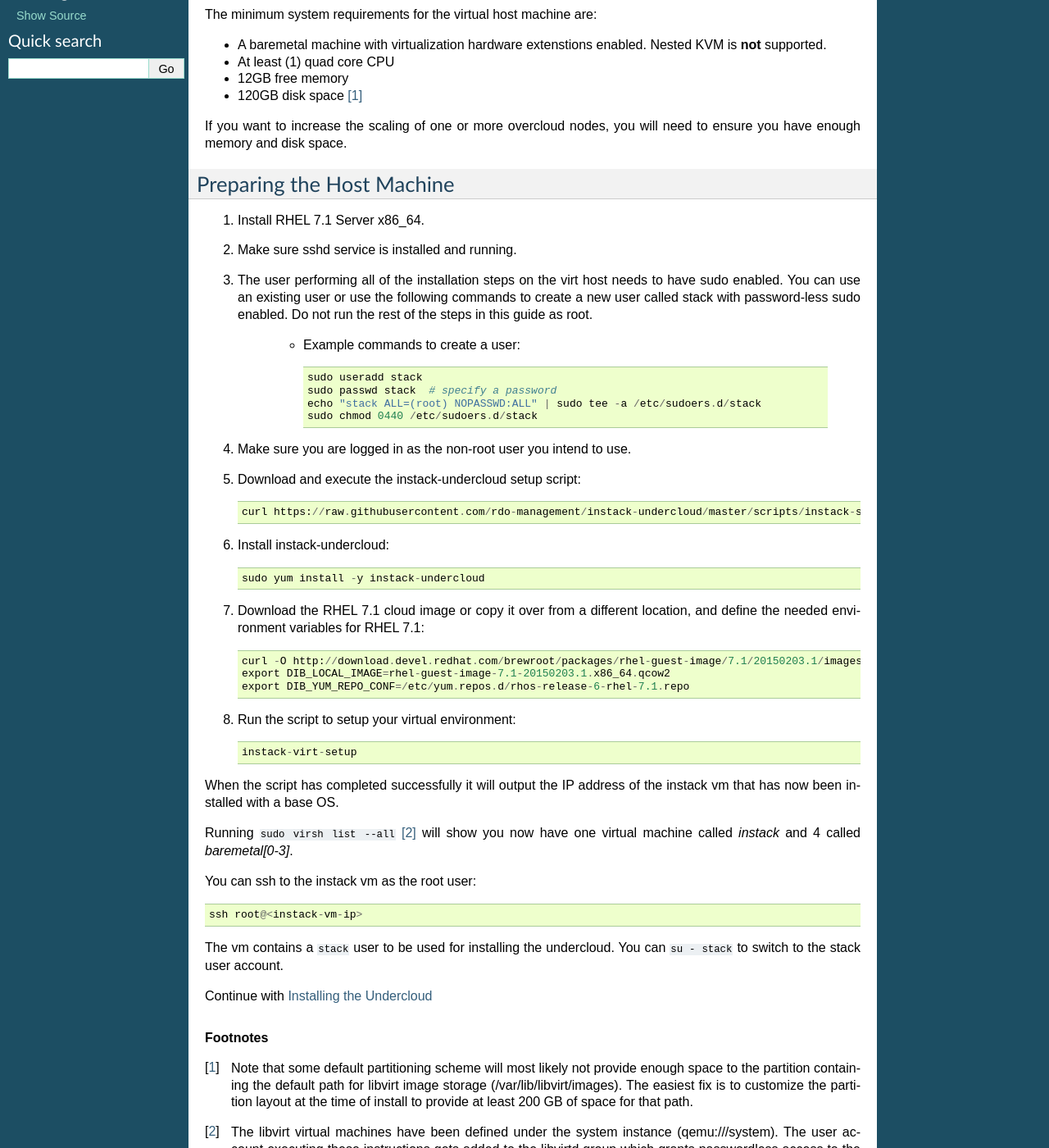
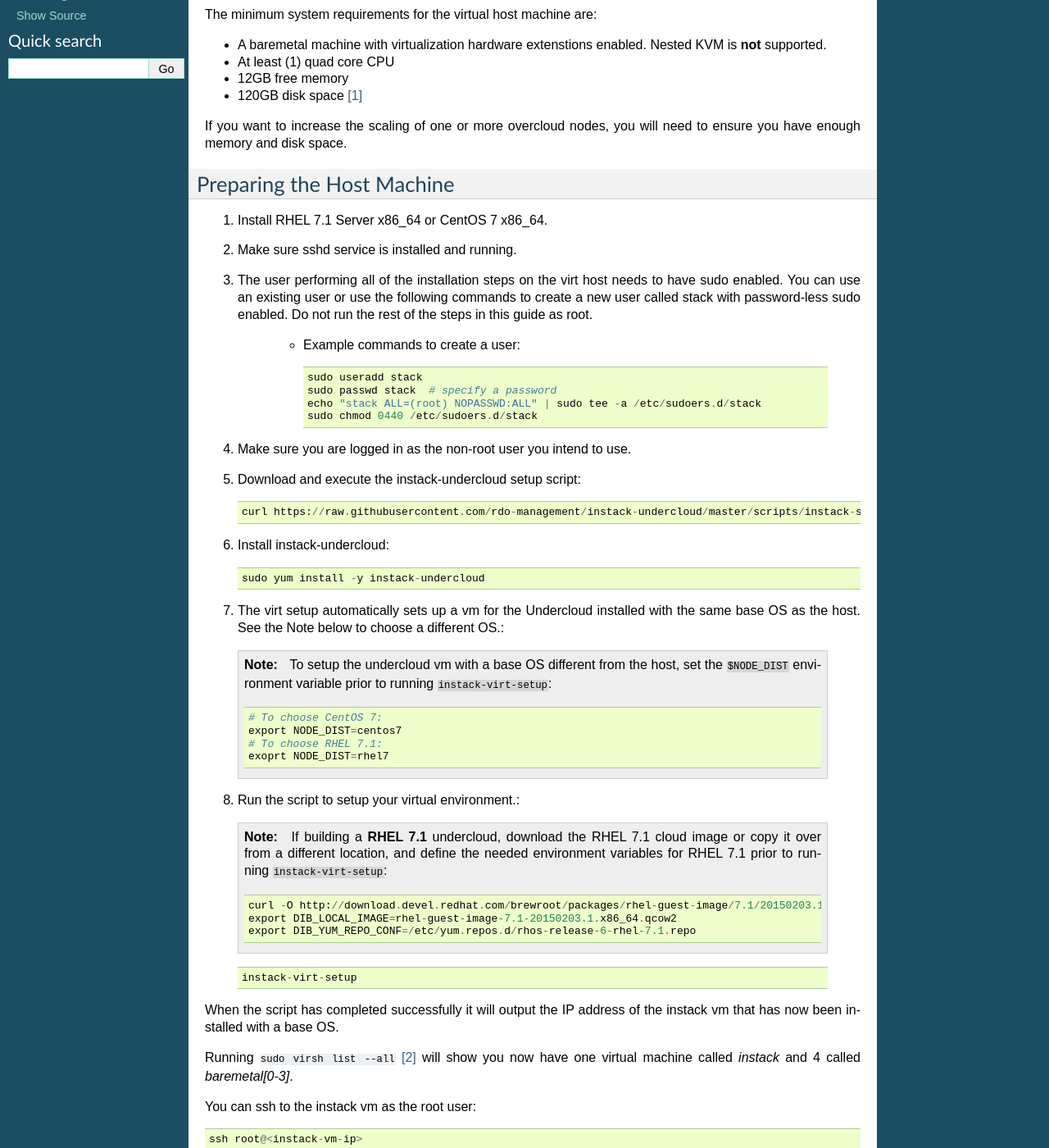
Before and after one commit to openstack-archive/instack-undercloud, a Sphinx documentation site: the page built from doc/source/virt-setup.rst, in a window 1280 px wide and 1400 px high, scrolled down 293 px. Shown: the whole window at 82% size. Built offline with Sphinx 7.4.7, drawn with Linux system fonts in a browser that asks for light colours.

Commit message:
Add CentOS 7 Support
Add support for running instack-install-undercloud on CentOS 7. The
selinux element from tripleo-image-elements fails when applying the
additional rabbitmq policy (depedencies are not met), so we add that
element to exclude_elements, and also inslucde selinux-permissive and
selinux-setenforce-0.

instack-setup-host-rhel7 is symlinked to an updated instack-setup-host and
supports both RHEL 7 and CentOS 7. We may like to consider removing the
rhos-release logic out of that script entirely and just document that
bit since rhos-release is solely for internal consumption.

Change-Id: I89a43f68632d8526b049be2b666c2426a5ccf603

```diff
--- a/doc/source/install-undercloud.rst
+++ b/doc/source/install-undercloud.rst
@@ -12,7 +12,7 @@
 
 #. Download and execute the instack-undercloud setup script::
 
-    curl https://raw.githubusercontent.com/rdo-management/instack-undercloud/master/scripts/instack-setup-host-rhel7 | bash -x
+    curl https://raw.githubusercontent.com/rdo-management/instack-undercloud/master/scripts/instack-setup-host | bash -x
 
 #. Install instack-undercloud::
 
--- a/doc/source/virt-setup.rst
+++ b/doc/source/virt-setup.rst
@@ -29,7 +29,7 @@
 Preparing the Host Machine
 --------------------------
 
-#. Install RHEL 7.1 Server x86_64.
+#. Install RHEL 7.1 Server x86_64 or CentOS 7 x86_64.
 #. Make sure sshd service is installed and running.
 #. The user performing all of the installation steps on the virt host needs to
    have sudo enabled. You can use an existing user or use the following commands
@@ -46,20 +46,38 @@
 #. Make sure you are logged in as the non-root user you intend to use.
 #. Download and execute the instack-undercloud setup script::
 
-    curl https://raw.githubusercontent.com/rdo-management/instack-undercloud/master/scripts/instack-setup-host-rhel7 | bash -x
+    curl https://raw.githubusercontent.com/rdo-management/instack-undercloud/master/scripts/instack-setup-host | bash -x
 
 #. Install instack-undercloud::
 
     sudo yum install -y instack-undercloud
 
-#. Download the RHEL 7.1 cloud image or copy it over from a different
-   location, and define the needed environment variables for RHEL 7.1::
 
-    curl -O http://download.devel.redhat.com/brewroot/packages/rhel-guest-image/7.1/20150203.1/images/rhel-guest-image-7.1-20150203.1.x86_64.qcow2
-    export DIB_LOCAL_IMAGE=rhel-guest-image-7.1-20150203.1.x86_64.qcow2
-    export DIB_YUM_REPO_CONF=/etc/yum.repos.d/rhos-release-6-rhel-7.1.repo
+#. The virt setup automatically sets up a vm for the Undercloud installed with
+   the same base OS as the host. See the Note below to choose a different
+   OS.::
 
-#. Run the script to setup your virtual environment::
+  .. note:: To setup the undercloud vm with a base OS different from the host,
+     set the ``$NODE_DIST`` environment variable prior to running
+     ``instack-virt-setup``::
+
+        # To choose CentOS 7:
+        export NODE_DIST=centos7
+        # To choose RHEL 7.1:
+        exoprt NODE_DIST=rhel7
+
+
+8. Run the script to setup your virtual environment.::
+
+  .. note:: If building a **RHEL 7.1** undercloud, download the RHEL 7.1 cloud image or copy
+     it over from a different location, and define the needed environment variables
+     for RHEL 7.1 prior to running ``instack-virt-setup``::
+
+        curl -O http://download.devel.redhat.com/brewroot/packages/rhel-guest-image/7.1/20150203.1/images/rhel-guest-image-7.1-20150203.1.x86_64.qcow2
+        export DIB_LOCAL_IMAGE=rhel-guest-image-7.1-20150203.1.x86_64.qcow2
+        export DIB_YUM_REPO_CONF=/etc/yum.repos.d/rhos-release-6-rhel-7.1.repo
+
+  ::
 
     instack-virt-setup
 
--- a/setup.cfg
+++ b/setup.cfg
@@ -28,7 +28,7 @@
     scripts/instack-install-undercloud
     scripts/instack-ironic-deployment
     scripts/instack-prepare-for-overcloud
-    scripts/instack-setup-host-rhel7
+    scripts/instack-setup-host
     scripts/instack-test-overcloud
     scripts/instack-virt-setup
 
--- a/test-requirements.txt
+++ b/test-requirements.txt
@@ -1,2 +1,3 @@
-oslosphinx
-sphinx>=1.1.2,<1.2
+# Doc requirements
+sphinx>=1.1.2,!=1.2.0,!=1.3b1,<1.3
+oslosphinx>=2.2.0  # Apache-2.0
```
Also changed, not shown: other parts of doc/source/install-undercloud.rst (+1 -1 lines), doc/source/build-images.rst (+20 -5 lines), 10 other files.
